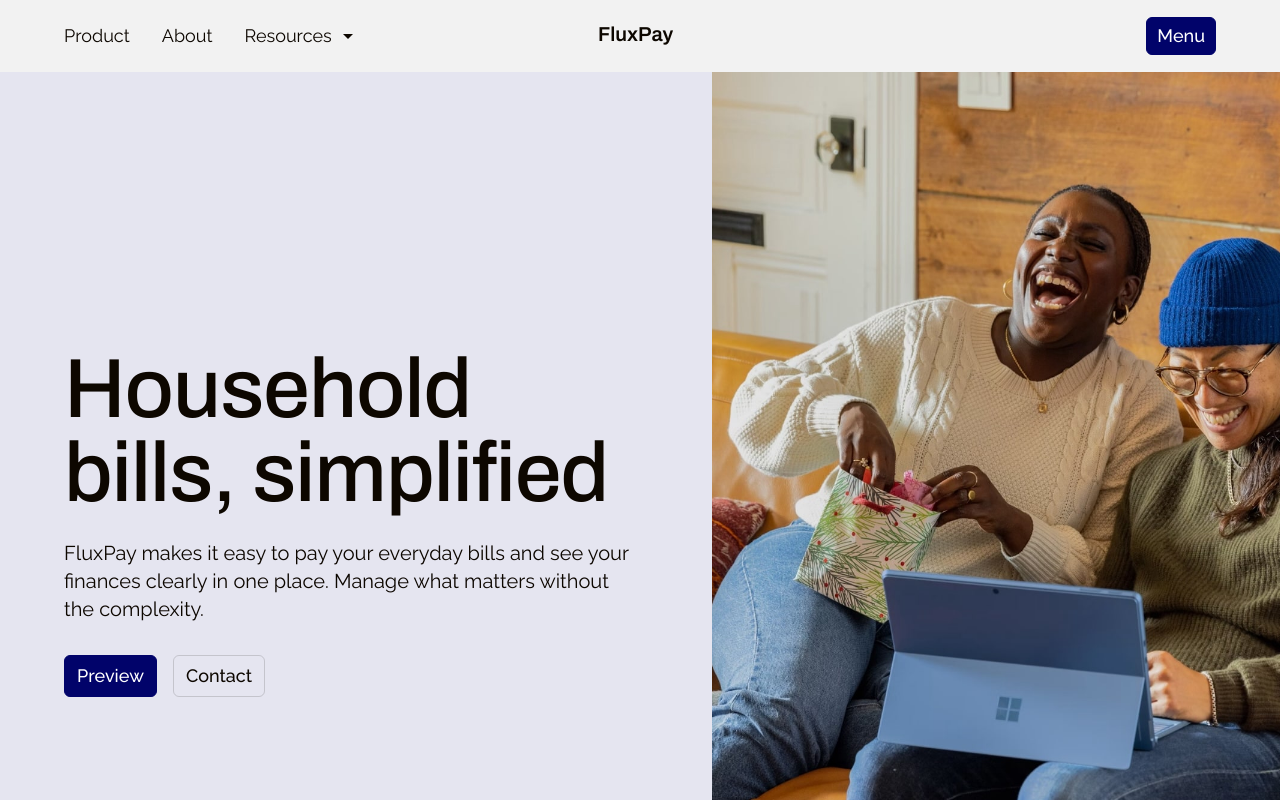
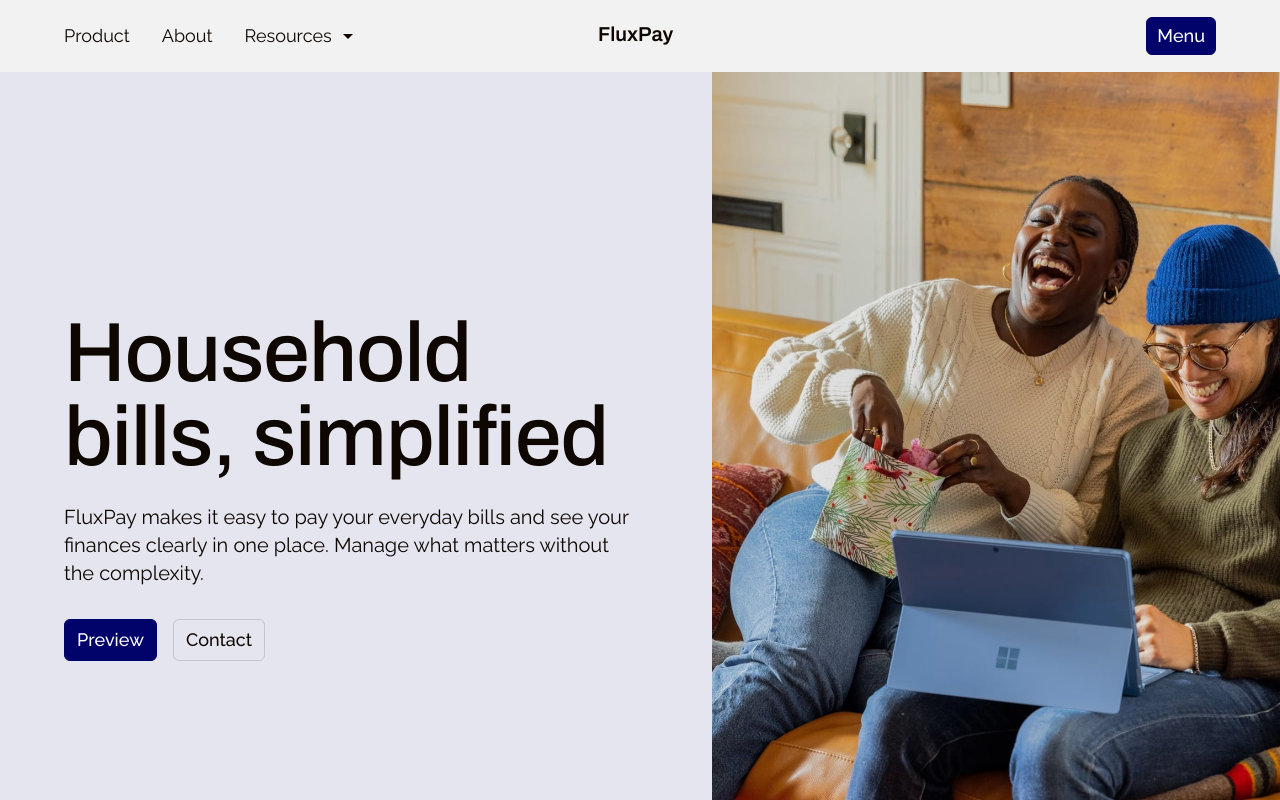
Before and after one commit to Dpolley99/landingPage-FluxPay, a React (Vite) app: page / in a window 1280 px wide. Shown: the top 800 px of the page. Built offline with nearby package versions, Linux system fonts and the light colour scheme.

Commit message:
UI fix - static navbar

```diff
--- a/src/components/Hero.jsx
+++ b/src/components/Hero.jsx
@@ -2,7 +2,7 @@
 
 const Hero = () => {
   return (
-    <section className="bg-[#E5E5F0] w-full flex flex-col gap-10 md:gap-16 xl:gap-20 min-h-[600px] md:min-h-[700px] lg:h-[800px] xl:h-[900px]">
+    <section className="bg-[#E5E5F0] w-full flex flex-col gap-10 md:gap-16 xl:gap-20 min-h-[600px] md:min-h-[700px] lg:h-[800px] xl:h-[900px] pt-[72px]">
       <div className="flex flex-col lg:flex-row flex-1 w-full max-w-[1440px] mx-auto">
         <div className="flex-1 flex flex-col justify-center items-start lg:items-end gap-6 md:gap-8 px-4 sm:px-8 md:px-12 lg:px-16 py-8 md:py-12 lg:py-0 lg:pr-20 lg:pl-16">
           <div className="flex flex-col gap-6 md:gap-8 w-full">
--- a/src/components/Navbar.jsx
+++ b/src/components/Navbar.jsx
@@ -5,7 +5,7 @@
   const [isMobileMenuOpen, setIsMobileMenuOpen] = useState(false);
 
   return (
-    <nav className="bg-[#F2F2F2] w-full flex justify-center items-center py-0 px-4 sm:px-8 md:px-16 h-[72px] relative">
+    <nav className="fixed top-0 left-0 right-0 bg-[#F2F2F2] w-full flex justify-center items-center py-0 px-4 sm:px-8 md:px-16 h-[72px] z-50">
       <div className="container flex justify-between items-center gap-4 md:gap-8 w-full max-w-[1440px]">
         <div className="hidden lg:flex flex-1 items-center gap-4 xl:gap-8">
           <div className="flex items-center gap-4 xl:gap-8">
```
